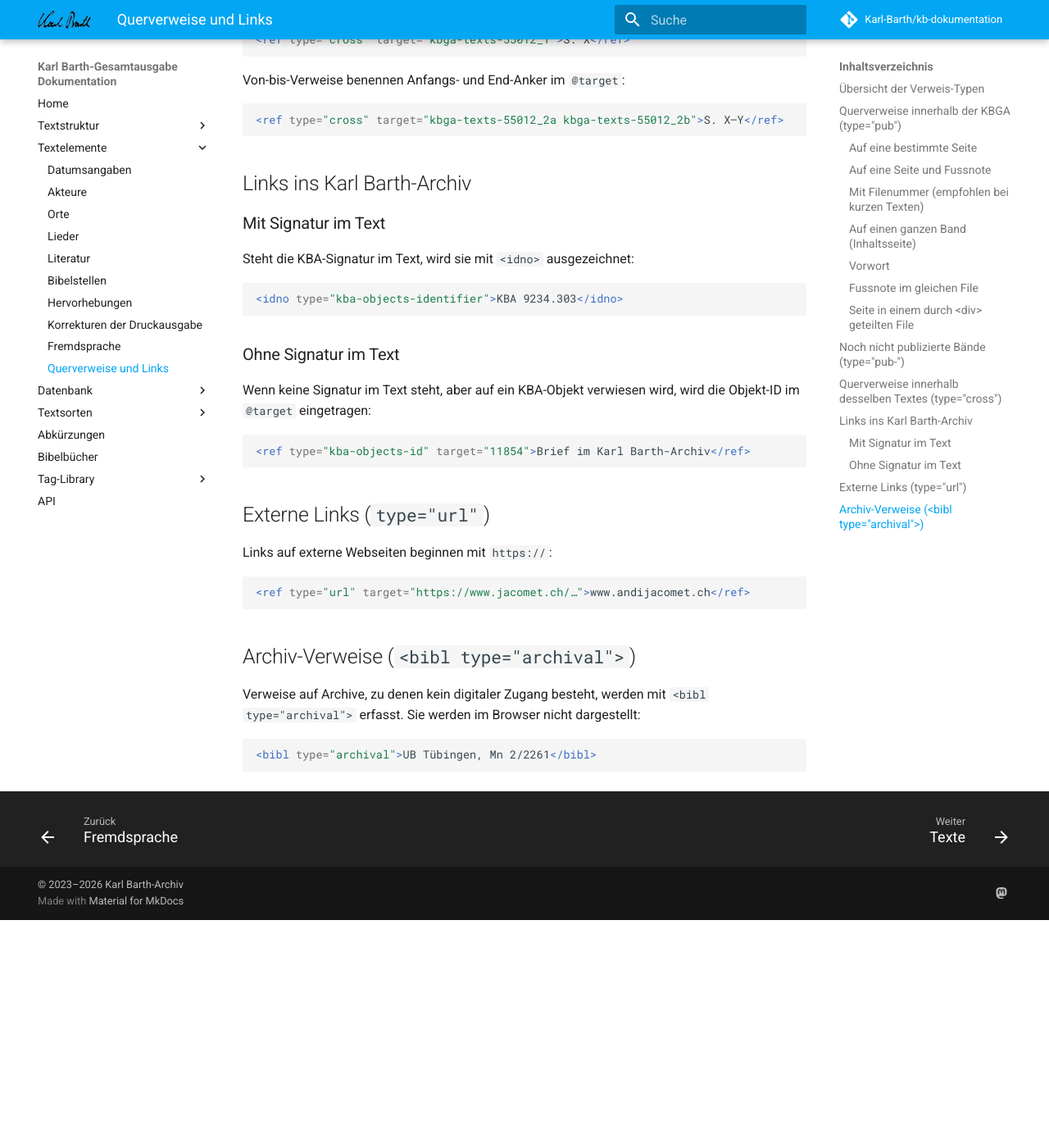
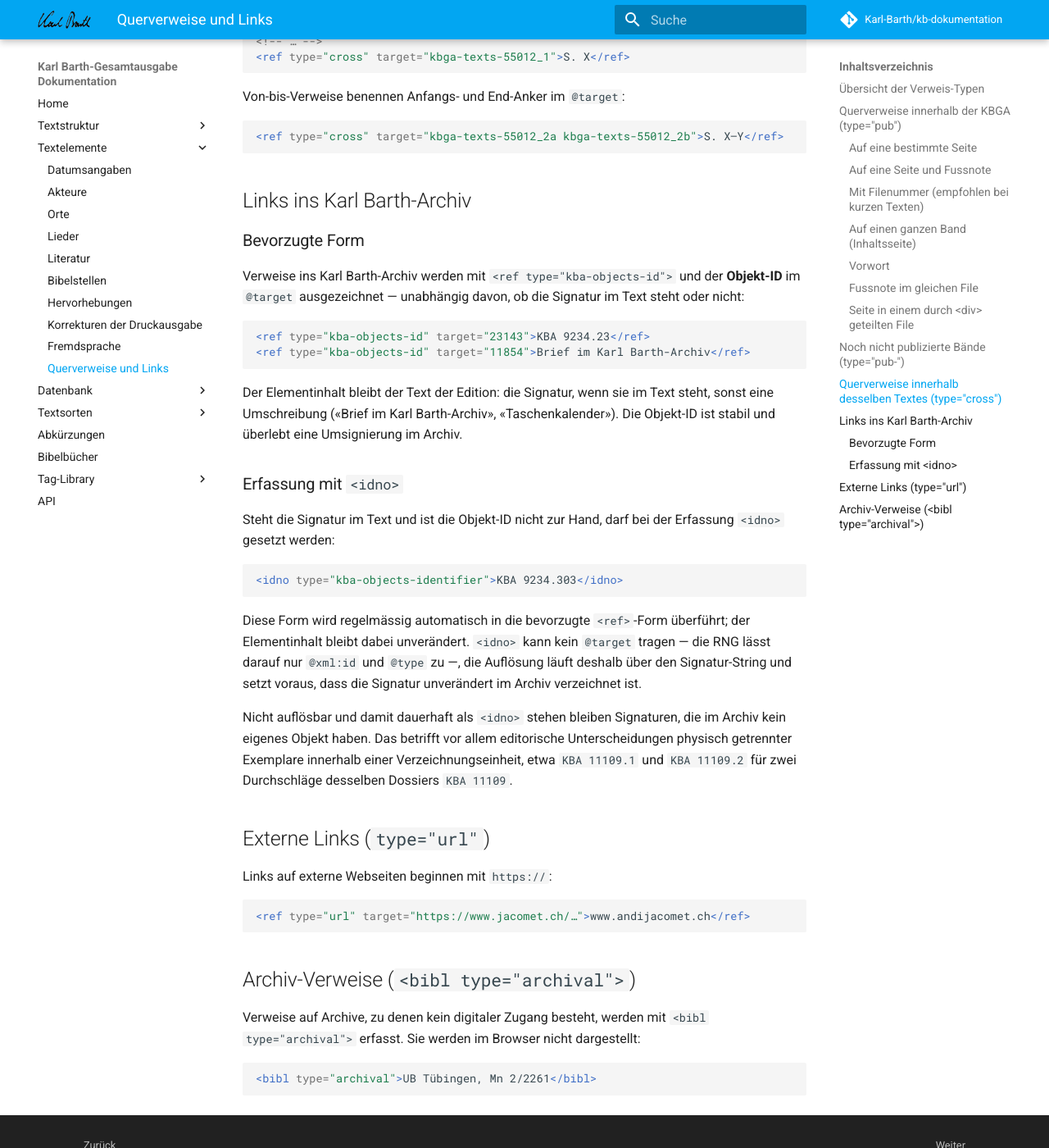
Before and after one commit to Karl-Barth/kb-dokumentation, an MkDocs documentation site: the page built from docs/textelemente/querverweise.md, in a window 1280 px wide and 1400 px high, scrolled down 2515 px. Shown: the whole window at 82% size. Built offline with MkDocs 1.6.1 and Material for MkDocs 9.7.7, drawn with Linux system fonts in a browser that asks for light colours; comment, search, counter and statistics services are not loaded; before the commit the page ends 3637 px from its top, so only the background shows below that; some of the changed text lies outside the part shown.

Commit message:
Querverweise: bevorzugte Form fuer KBA-Verweise dokumentiert
<ref type="kba-objects-id" target="..."> mit der stabilen Objekt-ID ist die
Zielform, unabhaengig davon ob die Signatur im Text steht. <idno
type="kba-objects-identifier"> bleibt als Erfassungsform zugelassen und wird
regelmaessig automatisch ueberfuehrt.

Mit Begruendung, warum @target nicht auf idno gehen kann, und den nicht
aufloesbaren Faellen (KBA 11109.1/.2 als zwei Durchschlaege desselben
Dossiers) als dokumentierte Ausnahme.

Claude-Session: https://claude.ai/code/session_018bFggFeNa2ngrz431oPLJk

````diff
--- a/docs/textelemente/querverweise.md
+++ b/docs/textelemente/querverweise.md
@@ -8,8 +8,8 @@
 | Innerhalb der KBGA | `<ref type="pub" target="…">` | Seite/Fussnote eines publizierten Bandes |
 | Noch nicht publizierter Band | `<ref type="pub-" target="…">` | wie `pub`, aber Band noch nicht online |
 | Innerhalb desselben Textes | `<ref type="cross" target="…">` | Anker im selben Text/Band |
-| KBA ohne Signatur im Text | `<ref type="kba-objects-id" target="…">` | Objekt im Karl Barth-Archiv |
-| KBA mit Signatur im Text | `<idno type="kba-objects-identifier">` | Objekt im Karl Barth-Archiv |
+| Karl Barth-Archiv | `<ref type="kba-objects-id" target="…">` | Objekt im Karl Barth-Archiv |
+| KBA-Signatur bei der Erfassung | `<idno type="kba-objects-identifier">` | wird in die `<ref>`-Form umgewandelt |
 | Externe URL | `<ref type="url" target="https://…">` | externer Link (neuer Tab) |
 | Vorlage | `<ref corresp="B">Mskr.</ref>` | Pop-up mit Vorlagen-Info aus teiHeader |
 | Archiv ohne Zugang | `<bibl type="archival">` | keine Darstellung (nur Metadaten) |
@@ -105,22 +105,42 @@ Von-bis-Verweise benennen Anfangs- und End-Anker im `@target`:
 
 ## Links ins Karl Barth-Archiv
 
-### Mit Signatur im Text
+### Bevorzugte Form
 
-Steht die KBA-Signatur im Text, wird sie mit `<idno>` ausgezeichnet:
+Verweise ins Karl Barth-Archiv werden mit `<ref type="kba-objects-id">` und der
+**Objekt-ID** im `@target` ausgezeichnet — unabhängig davon, ob die Signatur im
+Text steht oder nicht:
+
+```xml
+<ref type="kba-objects-id" target="23143">KBA 9234.23</ref>
+<ref type="kba-objects-id" target="11854">Brief im Karl Barth-Archiv</ref>
+```
+
+Der Elementinhalt bleibt der Text der Edition: die Signatur, wenn sie im Text
+steht, sonst eine Umschreibung («Brief im Karl Barth-Archiv»,
+«Taschenkalender»). Die Objekt-ID ist stabil und überlebt eine Umsignierung im
+Archiv.
+
+### Erfassung mit `<idno>`
+
+Steht die Signatur im Text und ist die Objekt-ID nicht zur Hand, darf bei der
+Erfassung `<idno>` gesetzt werden:
 
 ```xml
 <idno type="kba-objects-identifier">KBA 9234.303</idno>
 ```
 
-### Ohne Signatur im Text
+Diese Form wird regelmässig automatisch in die bevorzugte `<ref>`-Form
+überführt; der Elementinhalt bleibt dabei unverändert. `<idno>` kann kein
+`@target` tragen — die RNG lässt darauf nur `@xml:id` und `@type` zu —, die
+Auflösung läuft deshalb über den Signatur-String und setzt voraus, dass die
+Signatur unverändert im Archiv verzeichnet ist.
 
-Wenn keine Signatur im Text steht, aber auf ein KBA-Objekt verwiesen wird,
-wird die Objekt-ID im `@target` eingetragen:
-
-```xml
-<ref type="kba-objects-id" target="11854">Brief im Karl Barth-Archiv</ref>
-```
+Nicht auflösbar und damit dauerhaft als `<idno>` stehen bleiben Signaturen, die
+im Archiv kein eigenes Objekt haben. Das betrifft vor allem editorische
+Unterscheidungen physisch getrennter Exemplare innerhalb einer
+Verzeichnungseinheit, etwa `KBA 11109.1` und `KBA 11109.2` für zwei
+Durchschläge desselben Dossiers `KBA 11109`.
 
 ## Externe Links (`type="url"`)
 
````
